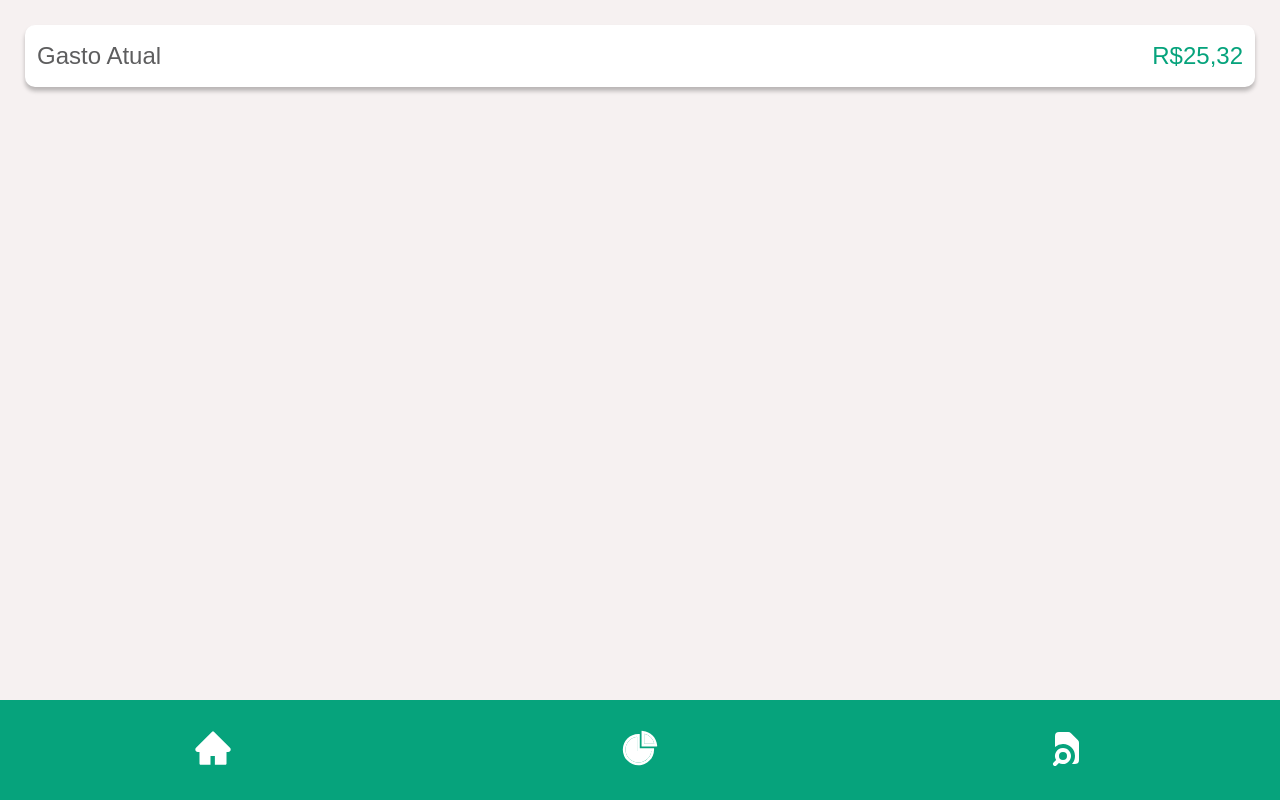
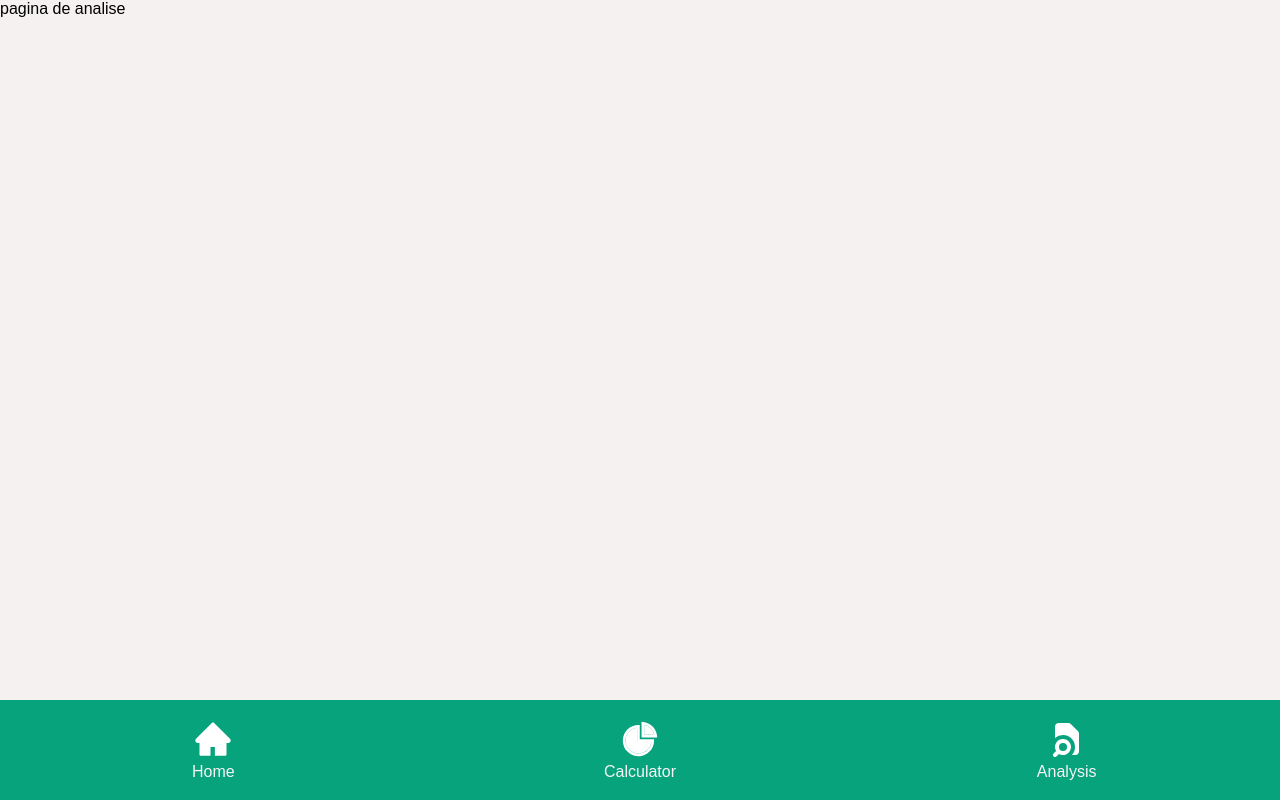
Before and after one commit to IgorNascimentoDEV/3nergize, a React (Vite) app in the folder 3nergizer/: page /Analysis in a window 1280 px wide. Built offline with nearby package versions, Linux system fonts and the light colour scheme.

Commit message:
adicionando as rotas para as outras telas

```diff
--- a/3nergizer/src/App.tsx
+++ b/3nergizer/src/App.tsx
@@ -1,11 +1,23 @@
-
 //pages
 import Home from "./pages/ Home";
+import Analysis from "./pages/Analysis";
+import Calculator from "./pages/Calculator";
+
+//routes
+import { createBrowserRouter, RouterProvider } from "react-router-dom";
+
+const router = createBrowserRouter([
+  { path: "/", element: <Home /> },
+  { path: "/Analysis", element: <Analysis /> },
+  { path: "/Calculator", element: <Calculator /> },
+]);
 
 function App() {
-  return <div>
-    <Home/>
-  </div>;
+  return (
+    <div>
+      <RouterProvider router={router}/>
+    </div>
+  );
 }
 
 export default App;
--- a/3nergizer/src/components/NavBottomBar/ItemBottomBar.tsx
+++ b/3nergizer/src/components/NavBottomBar/ItemBottomBar.tsx
@@ -3,13 +3,14 @@ import * as S from "./styles";
 
 interface ItemBottomBarProps {
   children: React.ReactNode;
+  name?: string;
 }
 
-const ItemBottomBar = ({children}:ItemBottomBarProps) => {
+const ItemBottomBar = ({ children, name }: ItemBottomBarProps) => {
   return (
     <S.StyledItemBottomBar>
       <i>{children}</i>
-      <p></p>
+      <p>{name}</p>
     </S.StyledItemBottomBar>
   );
 };
--- a/3nergizer/src/components/NavBottomBar/NavBottomBar.tsx
+++ b/3nergizer/src/components/NavBottomBar/NavBottomBar.tsx
@@ -6,23 +6,37 @@ import ItemBottomBar from "./ItemBottomBar";
 
 //Icons
 import { AiFillHome } from "react-icons/ai";
-import { AiTwotonePieChart } from "react-icons/ai"
-import  {HiDocumentSearch} from "react-icons/hi"
+import { AiTwotonePieChart } from "react-icons/ai";
+import { HiDocumentSearch } from "react-icons/hi";
 
-interface NavBottomBarProps { }
+//routes
+import { Link } from "react-router-dom";
 
-const NavBottomBar = ({ }: NavBottomBarProps) => {
+interface NavBottomBarProps {}
+
+const NavBottomBar = ({}: NavBottomBarProps) => {
   return (
     <S.StyledNavBottomBar>
-      <ItemBottomBar>
-        <AiFillHome size={40} color={"#fff"} />
-      </ItemBottomBar>
-      <ItemBottomBar>
-      <AiTwotonePieChart size={40} color={'#fff'} />
+      <Link to="/">
+        {/*Home icon*/}
+        <ItemBottomBar name="Home">
+          <AiFillHome size={40} color={"#fff"} />
         </ItemBottomBar>
-      <ItemBottomBar>
-        <HiDocumentSearch size={40} color={'#fff'} />
-      </ItemBottomBar>
+      </Link>
+
+      <Link to="/Calculator">
+        {/*Calculator icon*/}
+        <ItemBottomBar name="Calculator">
+          <AiTwotonePieChart size={40} color={"#fff"} />
+        </ItemBottomBar>
+      </Link>
+
+      <Link to="/Analysis">
+        {/*Analysis icon*/}
+        <ItemBottomBar name="Analysis">
+          <HiDocumentSearch size={40} color={"#fff"} />
+        </ItemBottomBar>
+      </Link>
     </S.StyledNavBottomBar>
   );
 };
--- a/3nergizer/src/components/NavBottomBar/styles.ts
+++ b/3nergizer/src/components/NavBottomBar/styles.ts
@@ -21,5 +21,10 @@ export const StyledItemBottomBar = styled.div`
   align-items: center;
   flex-direction: column;
 
+  p{
+    text-decoration: none;
+    color: whitesmoke;
+  }
+
 
 `;
--- a/3nergizer/src/pages/Analysis.tsx
+++ b/3nergizer/src/pages/Analysis.tsx
@@ -1,10 +1,17 @@
 import React from "react";
 import * as S from "./StylesPage";
+
+import NavBottomBar from "../components/NavBottomBar/NavBottomBar";
 
 interface AnalysisProps {}
 
 const Analysis = ({}: AnalysisProps) => {
-  return <S.StyledAnalysisPage></S.StyledAnalysisPage>;
+  return (
+    <S.StyledAnalysisPage>
+      <p>pagina de analise</p>
+      <NavBottomBar />
+    </S.StyledAnalysisPage>
+  );
 };
 
 export default Analysis;
--- a/3nergizer/src/pages/Calculator.tsx
+++ b/3nergizer/src/pages/Calculator.tsx
@@ -1,10 +1,17 @@
 import React from "react";
 import * as S from "./StylesPage";
+
+import NavBottomBar from "../components/NavBottomBar/NavBottomBar";
 
 interface CalculatorProps {}
 
 const Calculator = ({}: CalculatorProps) => {
-  return <S.StyledCalculatorPage></S.StyledCalculatorPage>;
+  return (
+    <S.StyledCalculatorPage>
+      pagina de calculo
+      <NavBottomBar />
+    </S.StyledCalculatorPage>
+  );
 };
 
 export default Calculator;
```
